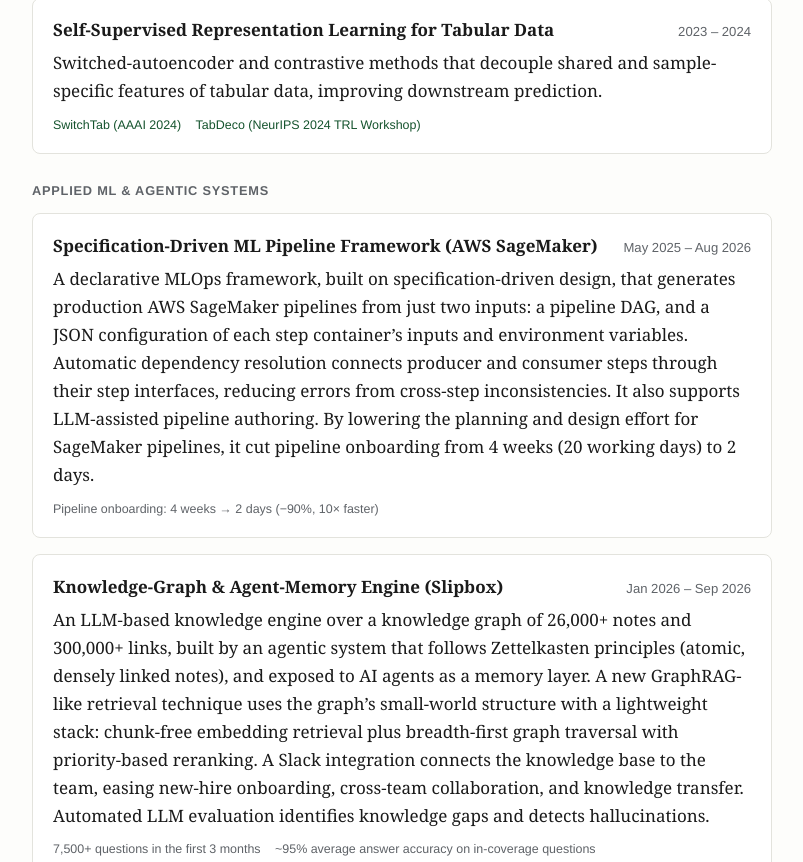
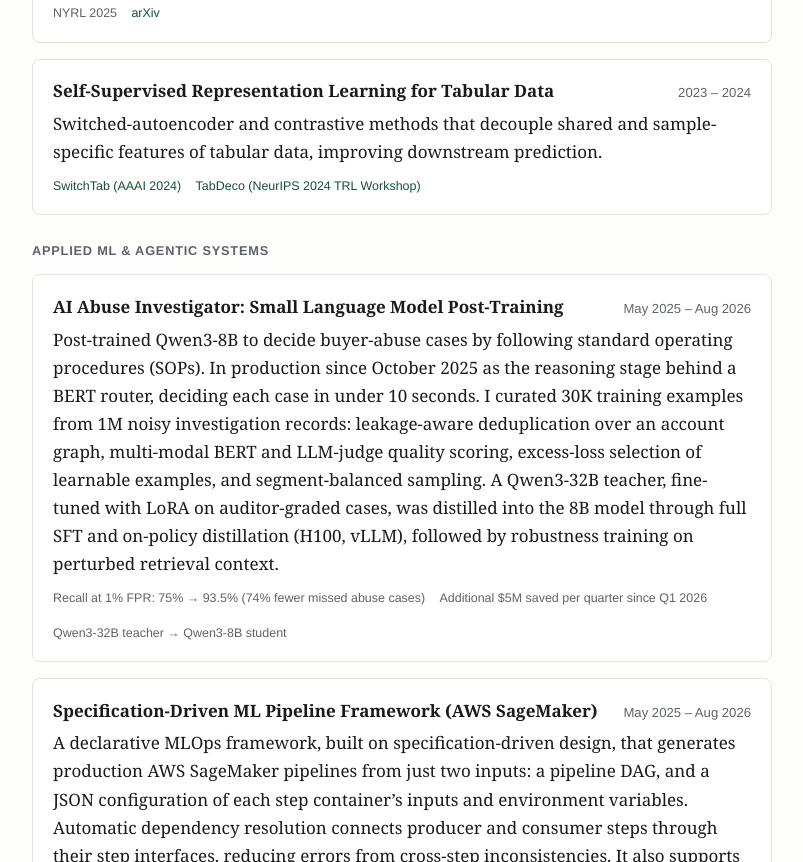
Before and after one commit to TianpeiLuke/TianpeiLuke.github.io, a plain HTML site: page index.html in a window 1280 px wide. Shown: the part 2373-3235 px from the top of the page, without its empty margins (238-1041 px from the left). Drawn offline with Linux system fonts and the light colour scheme.

Commit message:
Add AI Abuse Investigator project and mentoring experience

```diff
--- a/index.html
+++ b/index.html
@@ -313,6 +313,7 @@
     <li>Tech lead and technical project owner for an abuse-prevention science team &mdash; drove the technical roadmap and coordinated science, engineering, and product partners to deliver multi-quarter initiatives.</li>
     <li>Led design and development of production ML models (tabular and NLP/deep learning) for abuse prevention.</li>
     <li>Set the team&rsquo;s modeling and feature-engineering standards and served as technical reviewer for its scientific work and as a reviewer for Amazon-internal ML conferences; owned key business metrics for a major abuse-prevention area.</li>
+    <li>Mentored 5 junior scientists and led 3 interns; named Best Day 1 Science Mentor (D1SM) in 2024 and 2025.</li>
   </ul>
 </div>
 
@@ -404,6 +405,28 @@
 </div>
 
 <h3 class="group">Applied ML &amp; Agentic Systems</h3>
+
+<div class="project">
+  <div class="entry-head">
+    <span class="entry-title">AI Abuse Investigator: Small Language Model Post-Training</span>
+    <span class="entry-date">May 2025 &ndash; Aug 2026</span>
+  </div>
+  <p>
+    Post-trained Qwen3-8B to decide buyer-abuse cases by following standard operating procedures
+    (SOPs). In production since October 2025 as the reasoning stage behind a BERT router, deciding
+    each case in under 10 seconds. I curated 30K training examples from 1M noisy investigation
+    records: leakage-aware deduplication over an account graph, multi-modal BERT and LLM-judge
+    quality scoring, excess-loss selection of learnable examples, and segment-balanced sampling.
+    A Qwen3-32B teacher, fine-tuned with LoRA on auditor-graded cases, was distilled into the 8B
+    model through full SFT and on-policy distillation (H100, vLLM), followed by robustness training
+    on perturbed retrieval context.
+  </p>
+  <div class="meta">
+    <span>Recall at 1% FPR: 75% &rarr; 93.5% (74% fewer missed abuse cases)</span>
+    <span>Additional $5M saved per quarter since Q1 2026</span>
+    <span>Qwen3-32B teacher &rarr; Qwen3-8B student</span>
+  </div>
+</div>
 
 <div class="project">
   <div class="entry-head">
```
